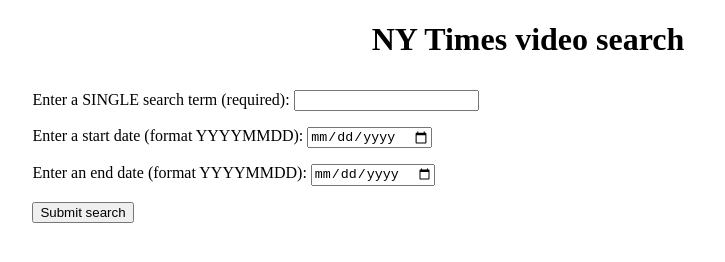
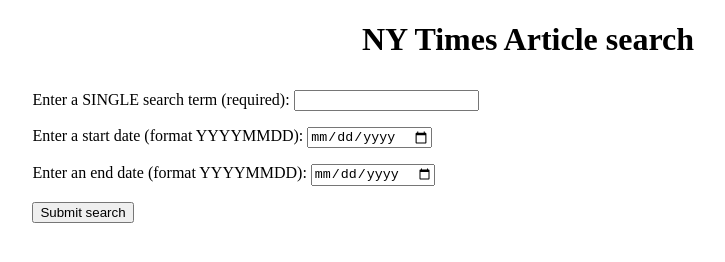
Before and after one commit to marshlendel/vanillaNYT, a plain HTML site: page index.html in a window 1280 px wide. Shown: the whole page, without its empty margins (112-837 px from the left). Drawn offline with Linux system fonts and the light colour scheme.

Commit message:
Change header

```diff
--- a/index.html
+++ b/index.html
@@ -8,7 +8,7 @@
     <title>NY Times API example</title>
 </head>
 <body>
-    <h1>NY Times video search</h1>
+    <h1>NY Times Article search</h1>
     <div class="wrapper">
         <div class="controls">
             <!-- ?Search Form -->
```
